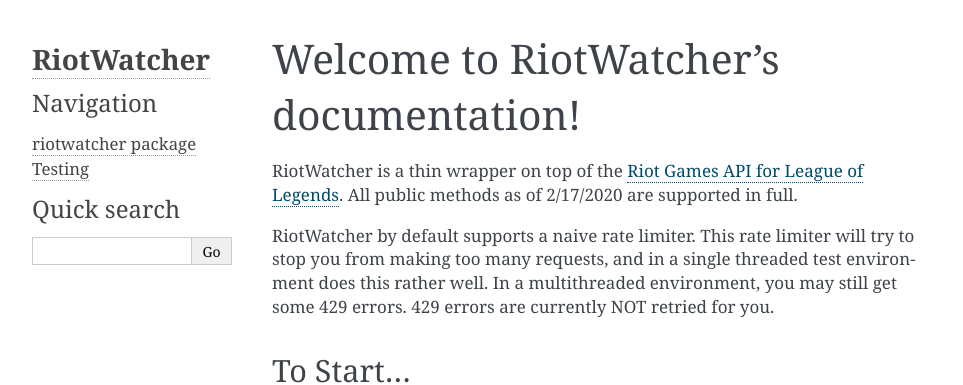
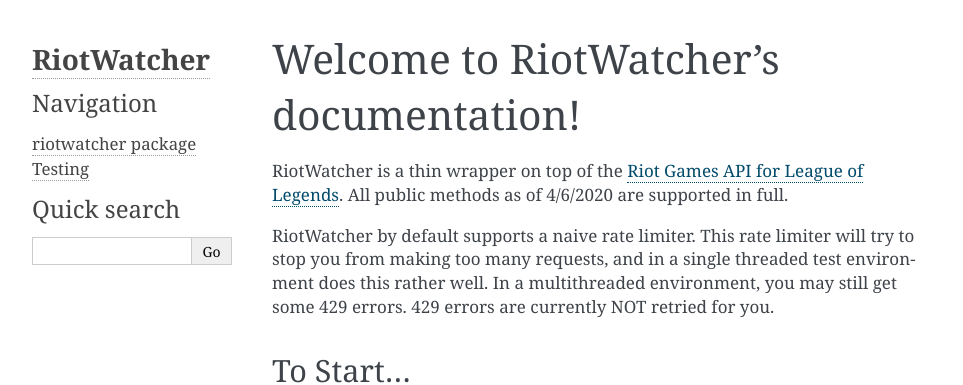
Before and after one commit to pseudonym117/Riot-Watcher, a Sphinx documentation site: the page built from docs/index.rst, in a window 1280 px wide. Shown: the top 385 px of the page, without its empty margins (148-1111 px from the left). Built offline with Sphinx 7.4.7, drawn with Linux system fonts in a browser that asks for light colours.

Commit message:
update docs

```diff
--- a/docs/index.rst
+++ b/docs/index.rst
@@ -4,7 +4,7 @@
 
 RiotWatcher is a thin wrapper on top of the `Riot Games API for League
 of Legends <https://developer.riotgames.com/>`__. All public methods as
-of 2/17/2020 are supported in full.
+of 4/6/2020 are supported in full.
 
 RiotWatcher by default supports a naive rate limiter. This rate limiter will
 try to stop you from making too many requests, and in a single threaded test
```
Also changed, not shown: README.rst (+6 -2 lines), docs/riotwatcher/ClashApiV1.rst (added, +8 -0 lines).
